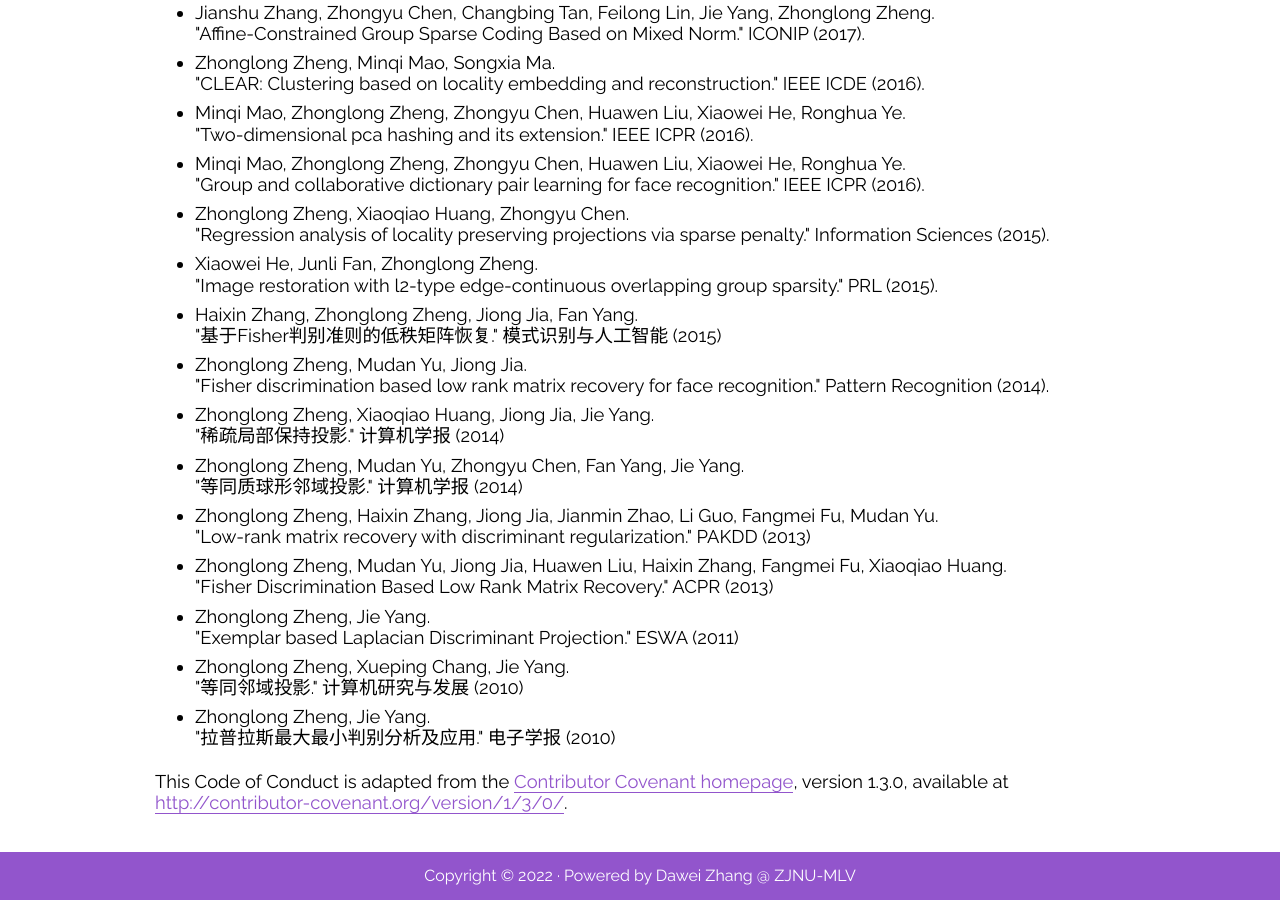
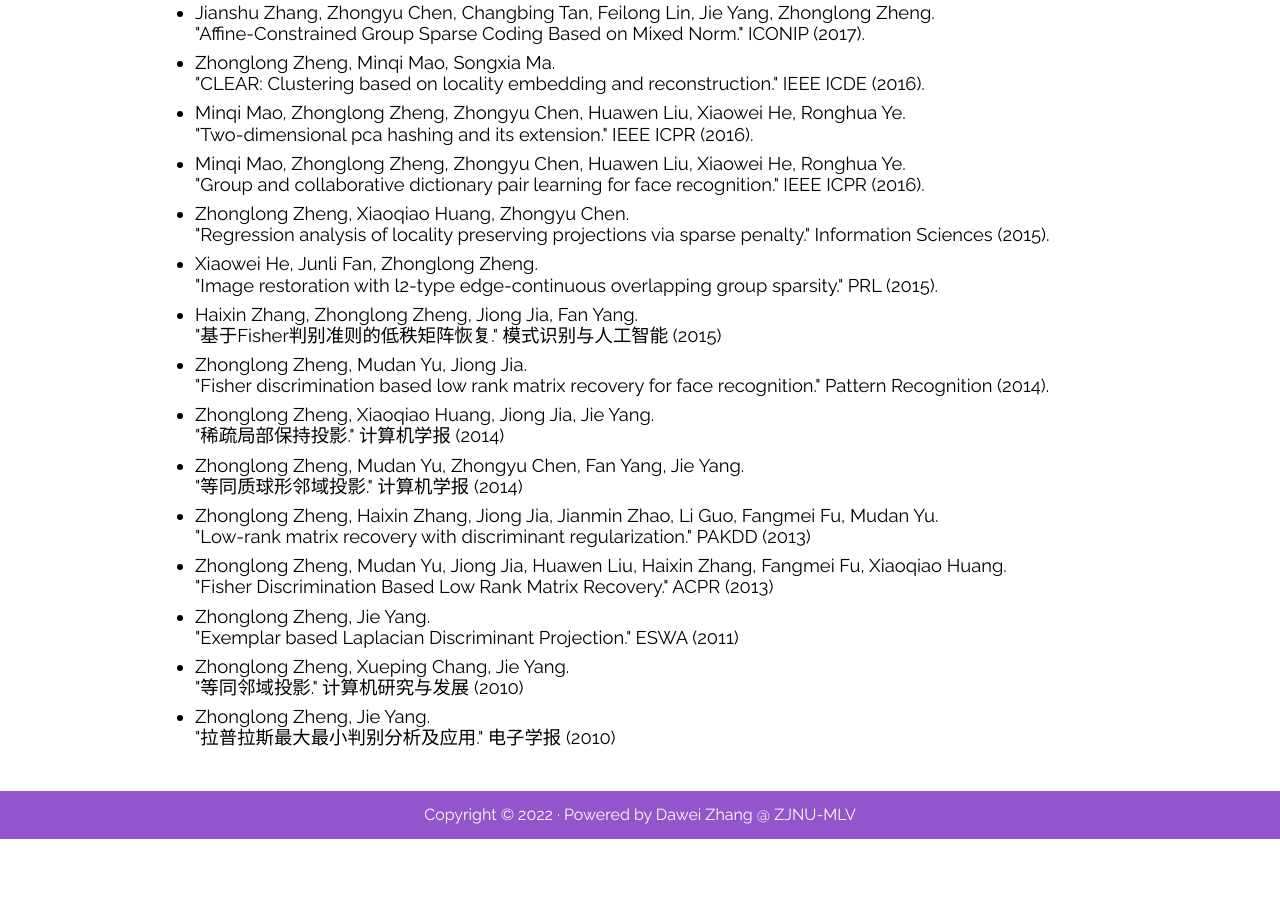
Before and after one commit to ZJNU-MLV-Lab/ZJNU-MLV-Lab.github.io, a Jekyll site: the page built from pub.html, in a window 1280 px wide and 900 px high, scrolled down 1426 px. Built offline with Jekyll 4.4.1, drawn with Linux system fonts in a browser that asks for light colours; nearby versions of some CDN libraries; some web fonts are replaced; after the commit the page ends 2265 px from its top, so only the background shows below that; some of the changed text lies outside the part shown.

Commit message:
Update pub.html

```diff
--- a/pub.html
+++ b/pub.html
@@ -113,9 +113,4 @@ title:  Publications
     </p>
 
 
-
-    <p>
-      This Code of Conduct is adapted from the <a href='http://contributor-covenant.org'>Contributor Covenant homepage</a>,
-      version 1.3.0, available at <a href='http://contributor-covenant.org/version/1/3/0/'>http://contributor-covenant.org/version/1/3/0/</a>.
-    </p>
   </section>
```
Also changed, not shown: other parts of pub.html (+1 -1 lines).
